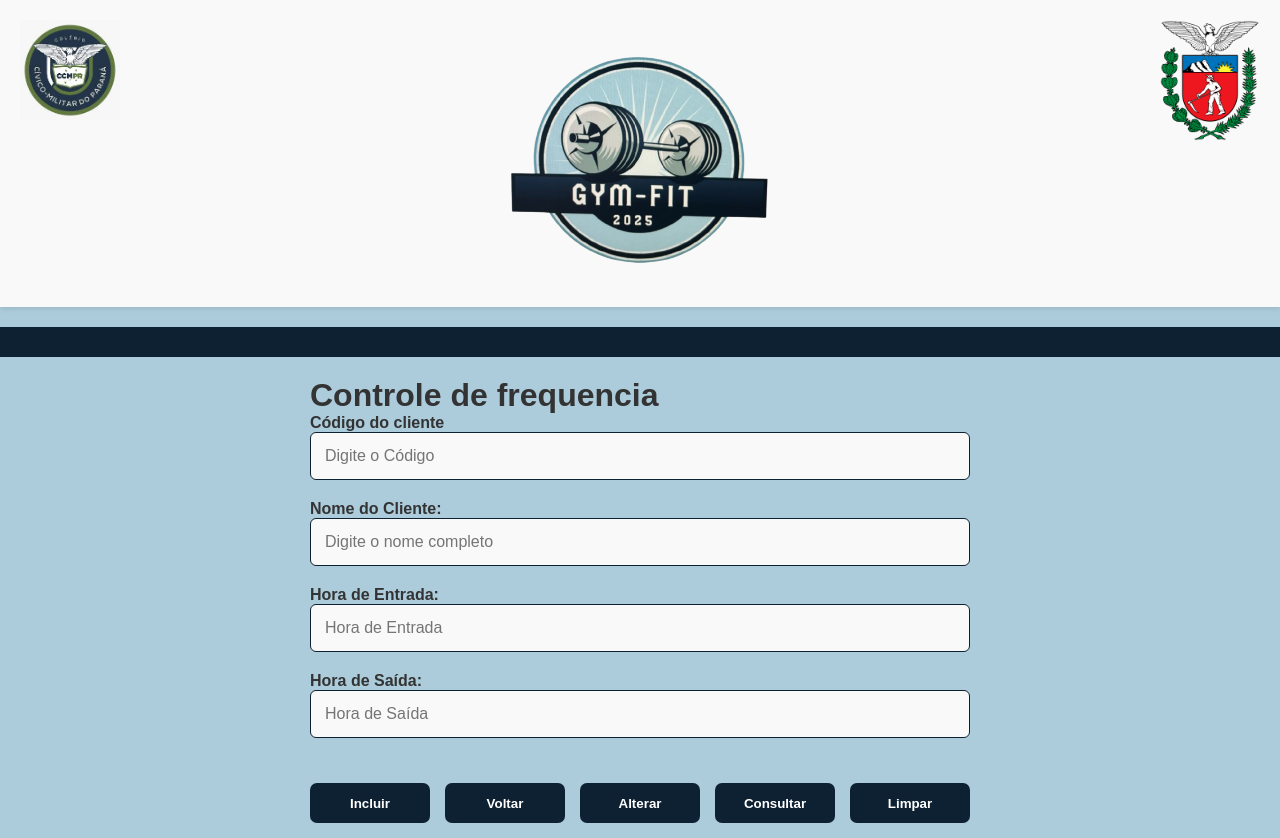
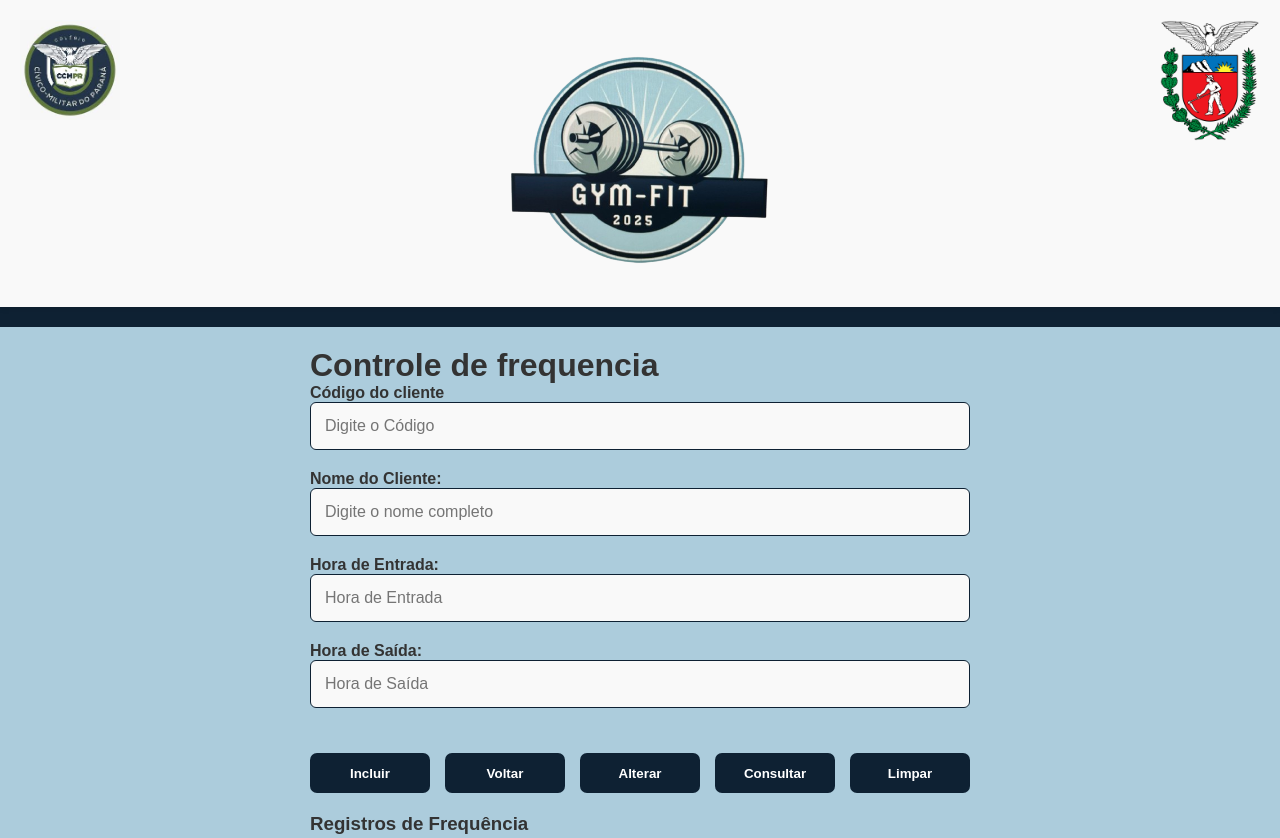
Before and after one commit to MarianaSchakofski/tarefae, a plain HTML site: page public/frequencia.html in a window 1280 px wide. Shown: the top 838 px of the page. Drawn offline with Linux system fonts and the light colour scheme.

Commit message:
Update frequencia.css

```diff
--- a/public/frequencia.css
+++ b/public/frequencia.css
@@ -135,9 +135,9 @@
     list-style: none;
     display: flex;
     justify-content: center;
-    padding: 15px;
+    padding: 10px;
     background-color: #0e2133;
-    margin-top: 20px;
+    flex-wrap: wrap;
 }
 
 nav a {
```
